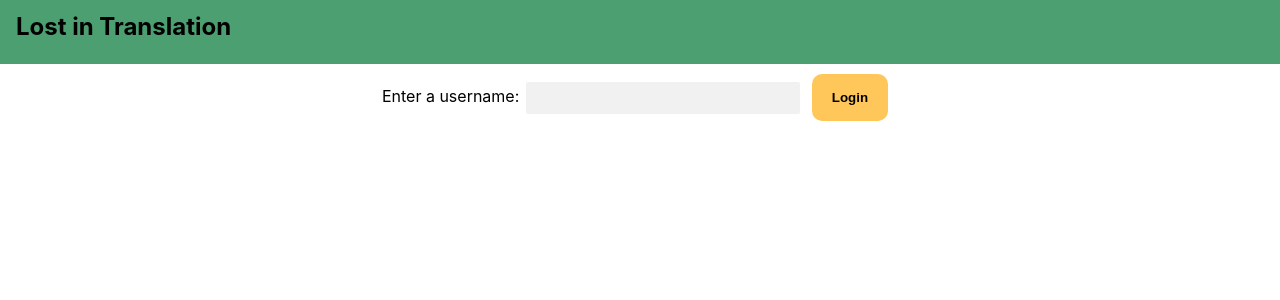
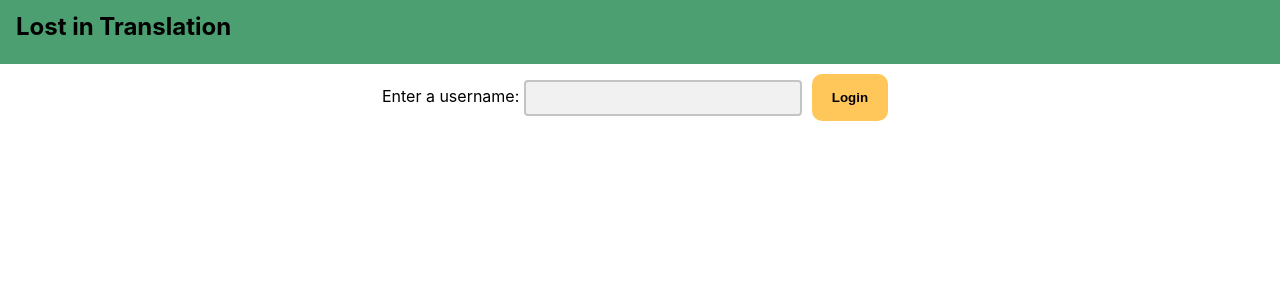
Before and after one commit to RustyOn/EA-Assignment2, a React (Create React App) app in the folder ea-assignment2/: page / in a window 1280 px wide. Shown: the top 300 px of the page. Built offline with nearby package versions, Linux system fonts and the light colour scheme; no server answers.

Commit message:
Update index.css

```diff
--- a/ea-assignment2/src/index.css
+++ b/ea-assignment2/src/index.css
@@ -56,7 +56,7 @@ code {
 }
 
 input{
-  border: 2px solid #ffffff;
+  border: 2px solid #c4c4c4;
   background-color: #f1f1f1;
   border-radius: 4px;
   width: 270px;
```
